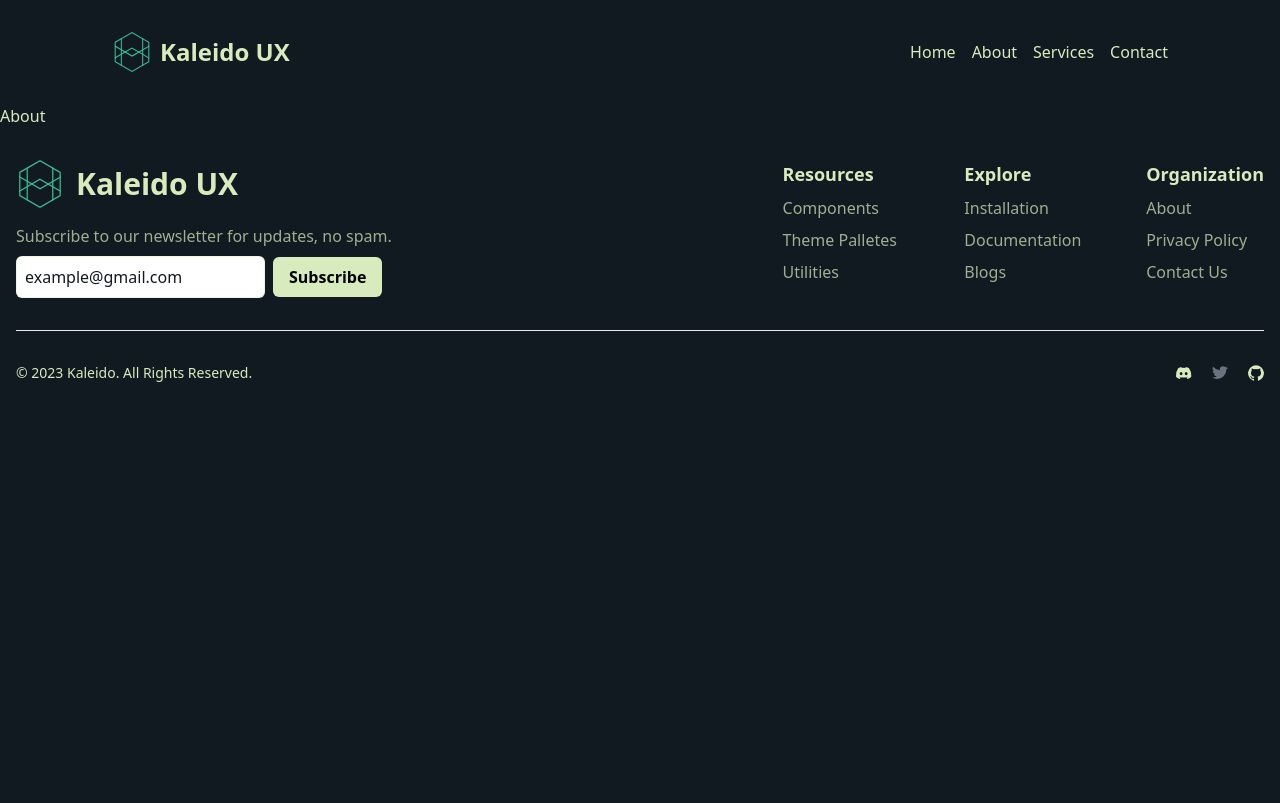
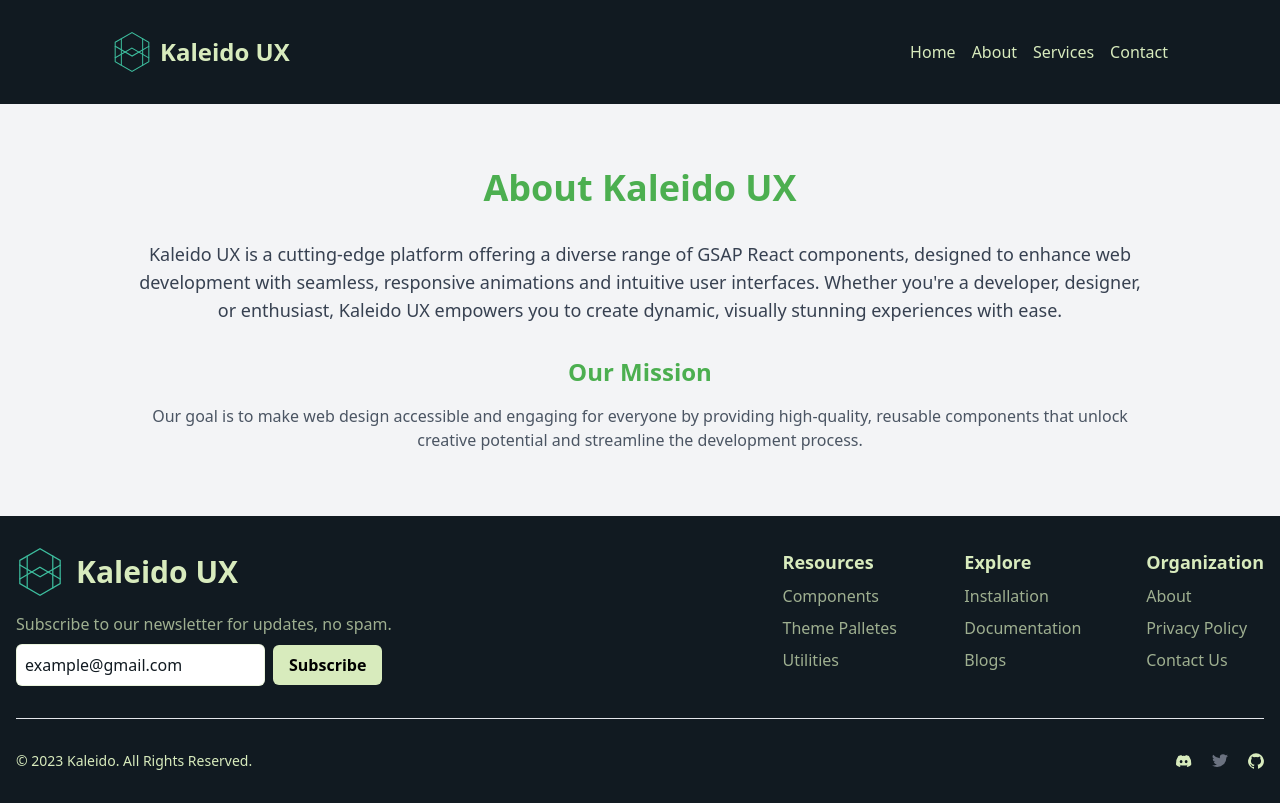
Before and after one commit to AnshumanDhiman/kaleido, a React (Vite) app: page /about in a window 1280 px wide. Built offline with nearby package versions, Linux system fonts and the light colour scheme.

Commit message:
About Page

```diff
--- a/src/pages/About.jsx
+++ b/src/pages/About.jsx
@@ -1,9 +1,30 @@
-import React from 'react'
+import React from "react";
 
 const About = () => {
   return (
-    <div>About</div>
-  )
-}
+    <div className="px-4 sm:px-8 md:px-16 lg:px-32 py-16 bg-gray-100">
+      <h1 className="text-center text-4xl font-extrabold text-[#4caf50] mb-8">
+        About Kaleido UX
+      </h1>
+      <p className="text-lg text-gray-700 text-center">
+        Kaleido UX is a cutting-edge platform offering a diverse range of GSAP
+        React components, designed to enhance web development with seamless,
+        responsive animations and intuitive user interfaces. Whether you're a
+        developer, designer, or enthusiast, Kaleido UX empowers you to create
+        dynamic, visually stunning experiences with ease.
+      </p>
+      <div className="mt-8">
+        <h2 className="text-2xl font-bold text-center text-[#4caf50]">
+          Our Mission
+        </h2>
+        <p className="text-center text-gray-600 mt-4">
+          Our goal is to make web design accessible and engaging for everyone by
+          providing high-quality, reusable components that unlock creative
+          potential and streamline the development process.
+        </p>
+      </div>
+    </div>
+  );
+};
 
-export default About
+export default About;
```
